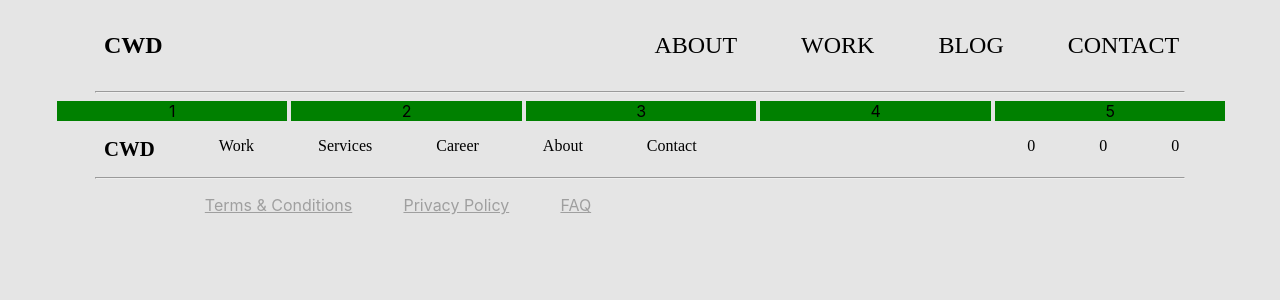
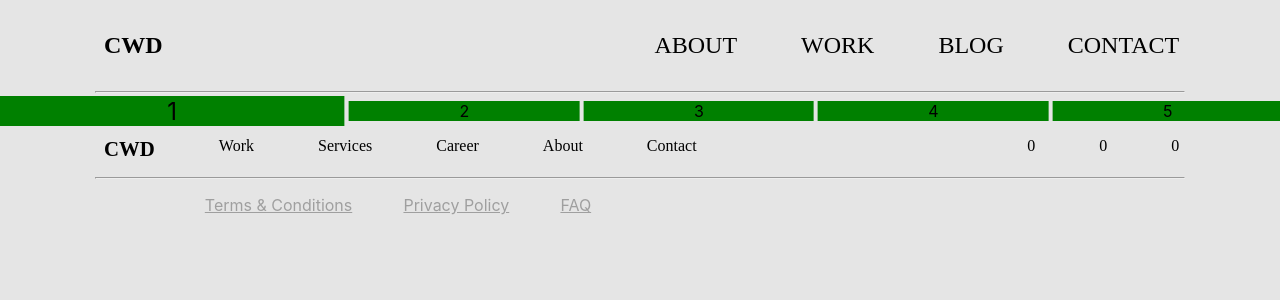
Before and after one commit to ltramos7/cwd-website-fe, a React (Create React App) app: page /test in a window 1280 px wide. In both pictures the pointer is over the element 172 px from the left and 111 px from the top of the page. Shown: the top 300 px of the page. Built offline with nearby package versions, Linux system fonts and the light colour scheme.

Commit message:
finished test styling for a slider type thing

```diff
--- a/src/scss/_test.scss
+++ b/src/scss/_test.scss
@@ -2,6 +2,10 @@
     &-container {
         display: flex;
         padding: 0 55px;
+
+        &:hover .test-item {
+            transform: translateX(-25%);
+        }
     }
 
     &-item {
@@ -10,5 +14,13 @@
         text-align: center;
         margin: 0 2px;
         transition: transform 300ms ease 100ms;
+
+        &:hover ~.test-item {
+            transform: translateX(25%);
+        }
+
+        &:hover {
+            transform: scale(1.5) !important;
+        }
     }
 }
```
